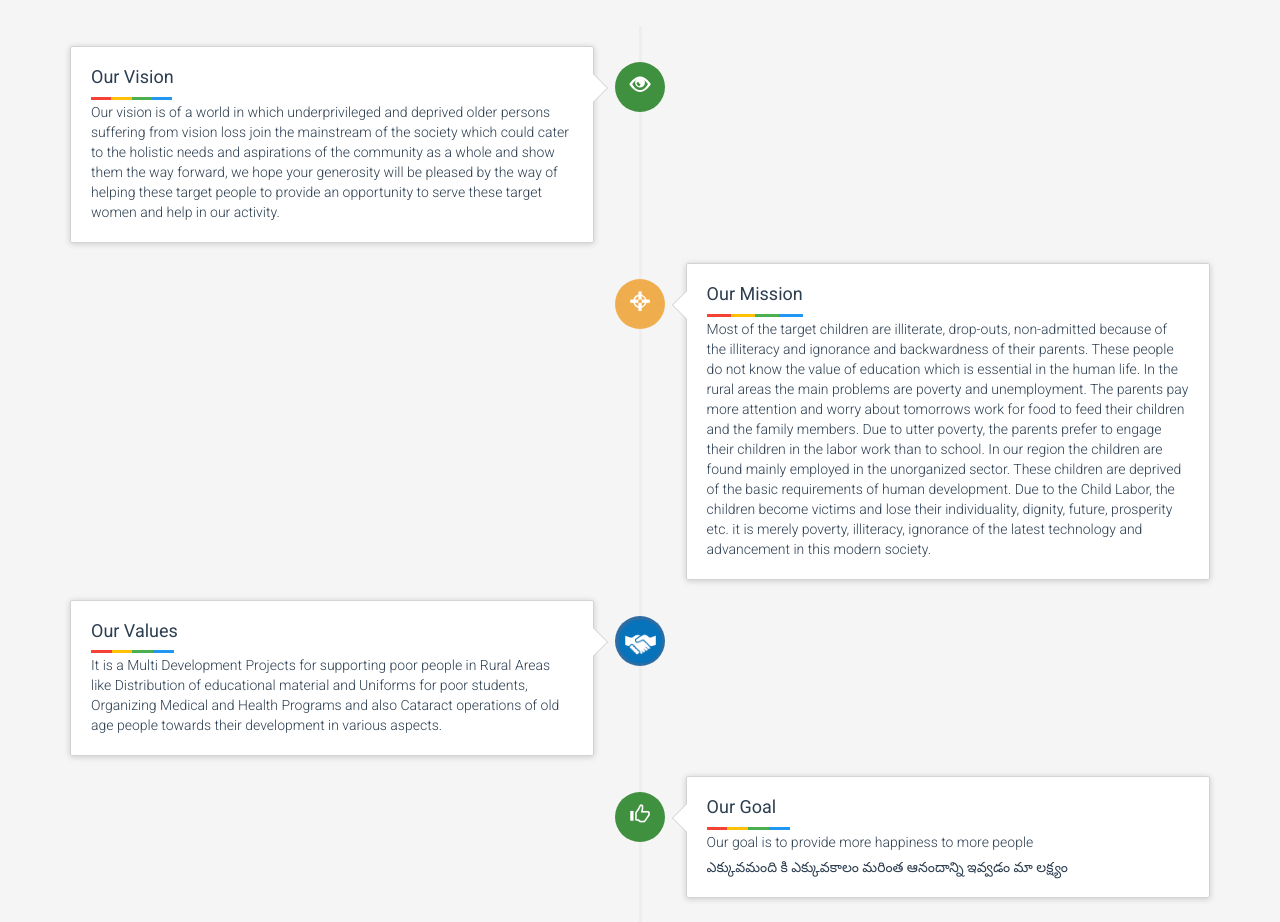
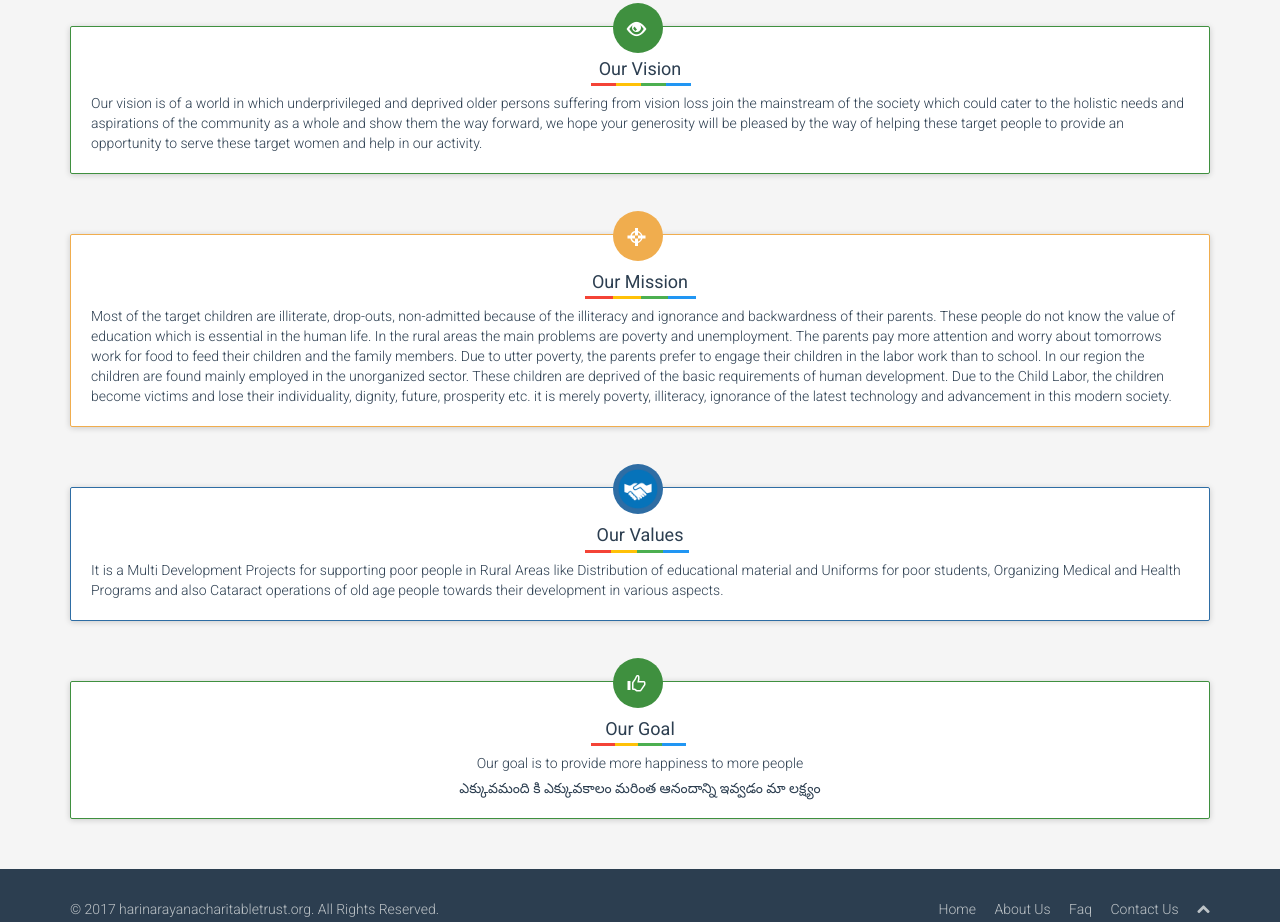
Before and after one commit to hnctrust/hnctrust.github.io, a plain HTML site: page index.html in a window 1280 px wide. Shown: the part 819-1741 px from the top of the page. Drawn offline with Linux system fonts and the light colour scheme.

Commit message:
Revamed Home Page

```diff
--- a/index.html
+++ b/index.html
@@ -22,6 +22,31 @@
     <link rel="apple-touch-icon-precomposed" sizes="72x72" href="images/ico/apple-touch-icon-72-precomposed.png">
     <link rel="apple-touch-icon-precomposed" href="images/ico/apple-touch-icon-57-precomposed.png">
     <link href="https://fonts.googleapis.com/css?family=Berkshire+Swash|Handlee" rel="stylesheet">
+    <style>
+    .timeline-panel {
+    width: 100%;
+    float: left;
+    border: 1px solid #d4d4d4;
+    border-radius: 2px;
+    padding: 20px;
+    position: relative;
+    -webkit-box-shadow: 0 1px 6px rgba(0, 0, 0, 0.175);
+    box-shadow: 0 1px 6px rgba(0, 0, 0, 0.175);
+    }
+
+    /* u {
+      text-decoration: underline;
+      font-weight: bold;
+    } */
+
+    .circle
+  {
+    border-radius: 50%;
+    width: 50px;
+    height: 50px;
+  }
+
+    </style>
 </head><!--/head-->
 <body>
     <header class="navbar navbar-inverse navbar-fixed-top wet-asphalt" role="banner">
@@ -129,8 +154,7 @@
 
     <section id="terms" class="container" >
       <div class="center">
-        <!-- <h2>Welcome to <span style="font-family: 'Berkshire Swash', cursive;color:#e97c17">Harinarayana Charitable Trust</span></h2> -->
-        <h2>Welcome to <span style="font-family: 'Berkshire Swash', cursive;">Harinarayana Charitable Trust</span></h2>
+        <h2>Welcome to <span style="">Harinarayana Charitable Trust</span></h2>
       </div>
       <hr>
       <p>Hari Narayana Charitable Trust (HNCT) is a Social Welfare Organization since 2015, has been working towards for the upliftment of the poor, down trodden, and under privileged in the society irrespective of caste. organizing various social service activities as in the fields of Education, Vocational or Skill Development Training, Health, Sanitation, Agricultural Development, Environmental issues, Human Rights issues inclusive of the Child Rights, Women’s rights, Dalit or Downtrodden People’s Rights, Different kinds of the Self-Employment and Self-Development and many other Development Activities for the welfare and development of the poor and needy people who are belonging to the social economic backward sections.
@@ -138,124 +162,96 @@
 
         <p>&nbsp;</p>
 
-        <ul class="timeline">
-          <li>
-            <div class="timeline-badge success"><i class="glyphicon glyphicon-eye-open"></i></div>
-            <div class="timeline-panel" style="background:#fff">
+        <div class="timeline-panel" style="background:#fff;border: 0.5px solid #3f903f">
           <div class="timeline-heading">
-                <h4 class="timeline-title">Our Vision</h4>
+            <!-- <i class="glyphicon glyphicon-eye-open"></i> -->
+            <div class="circle" style="background-color:#3f903f;margin-left:47.5%;margin-top:-4%">
+              <i class="glyphicon glyphicon-eye-open" style="color:#FFF;padding:30%;font-size:large"></i>
+            </div>
+            <h4 class="timeline-title" style="text-align:center;margin-top:0.5%;">Our Vision</h4>
+            <div style="text-align:center;margin-top:-0.5%;margin-left:45.5%">
               <section style="padding:1.5px 0 !important;width:4.2%;float:left;background:#F44336;"></section>
                 <section style="padding:1.5px 0 !important;width:4.2%;float:left;background:#FFC107"></section>
                 <section style="padding:1.5px 0 !important;width:4.2%;float:left;background:#4CAF50"></section>
                 <section style="padding:1.5px 0 !important;width:4.2%;float:left;background:#2196F3"></section>
             </div>
+          </div>
           <div class="timeline-body">
-                <p style="font-size:0px">&nbsp;</p>
+            <p style="font-size:0px;">&nbsp;</p><p style="font-size:0px;">&nbsp;</p>
             <p>Our vision is of a world in which underprivileged and deprived older persons suffering from vision loss join the mainstream of the society which could cater to the holistic needs and aspirations of the community as a whole and show them the way forward, we hope your generosity will be pleased by the way of helping these target people to provide an opportunity to serve these target women and help in our activity.</p>
           </div>
         </div>
-          </li>
-          <li class="timeline-inverted">
-            <div class="timeline-badge warning"><i class="glyphicon glyphicon-screenshot"></i></div>
-            <div class="timeline-panel" style="background:#fff">
+
+          <p>&nbsp;</p>
+            <p>&nbsp;</p>
+
+        <div class="timeline-panel" style="background:#fff;border: 0.5px solid #f0ad4e">
           <div class="timeline-heading">
-                <h4 class="timeline-title">Our Mission</h4>
-                <section style="padding:1.5px 0 !important;width:5%;float:left;background:#F44336;"></section>
-                <section style="padding:1.5px 0 !important;width:5%;float:left;background:#FFC107"></section>
-                <section style="padding:1.5px 0 !important;width:5%;float:left;background:#4CAF50"></section>
-                <section style="padding:1.5px 0 !important;width:5%;float:left;background:#2196F3"></section>
+            <!-- <i class="glyphicon glyphicon-eye-open"></i> -->
+            <div class="circle" style="background-color:#f0ad4e;margin-left:47.5%;margin-top:-4%">
+              <i class="glyphicon glyphicon-screenshot" style="color:#FFF;padding:30%;font-size:large"></i>
+            </div>
+            <h4 class="timeline-title" style="text-align:center;margin-top:1%;">Our Mission</h4>
+            <div style="text-align:center;margin-top:-0.5%;margin-left:45%">
+              <section style="padding:1.5px 0 !important;width:4.6%;float:left;background:#F44336;"></section>
+                <section style="padding:1.5px 0 !important;width:4.6%;float:left;background:#FFC107"></section>
+                <section style="padding:1.5px 0 !important;width:4.6%;float:left;background:#4CAF50"></section>
+                <section style="padding:1.5px 0 !important;width:4.6%;float:left;background:#2196F3"></section>
+            </div>
           </div>
           <div class="timeline-body">
-                <p style="font-size:0px">&nbsp;</p>
+            <p style="font-size:0px;">&nbsp;</p><p style="font-size:0px;">&nbsp;</p>
             <p>Most of the target children are illiterate, drop-outs, non-admitted because of the illiteracy and ignorance and backwardness of their parents. These people do not know the value of education which is essential in the human life. In the rural areas the main problems are poverty and unemployment. The parents pay more attention and worry about tomorrows work for food to feed their children and the family members. Due to utter poverty, the parents prefer to engage their children in the labor work than to school. In our region the children are found mainly employed in the unorganized sector. These children are deprived of the basic requirements of human development. Due to the Child Labor, the children become victims and lose their individuality, dignity, future, prosperity etc. it is merely poverty, illiteracy, ignorance of the latest technology and advancement in this modern society.</p>
           </div>
         </div>
-          </li>
-          <li>
-            <div class="timeline-badge primary">
-              <!-- <i class="glyphicon glyphicon-credit-card"></i> -->
-              <img src="images/icon-values.png" width="45px"/>
+
+        <p>&nbsp;</p>
+          <p>&nbsp;</p>
+
+        <div class="timeline-panel" style="background:#fff;border: 0.5px solid #2e6da4">
+          <div class="timeline-heading">
+            <div class="circle" style="background-color:#2e6da4;margin-left:47.5%;margin-top:-4%">
+              <img src="images/icon-values.png" width="50px" style="color:#FFF;padding:10%;font-size:large"/>
             </div>
-            <div class="timeline-panel" style="background:#fff">
-              <div class="timeline-heading">
-                <h4 class="timeline-title">Our Values</h4>
+            <h4 class="timeline-title" style="text-align:center;margin-top:1%;">Our Values</h4>
+            <div style="text-align:center;margin-top:-0.5%;margin-left:45%">
               <section style="padding:1.5px 0 !important;width:4.3%;float:left;background:#F44336;"></section>
                 <section style="padding:1.5px 0 !important;width:4.3%;float:left;background:#FFC107"></section>
                 <section style="padding:1.5px 0 !important;width:4.3%;float:left;background:#4CAF50"></section>
                 <section style="padding:1.5px 0 !important;width:4.3%;float:left;background:#2196F3"></section>
             </div>
+          </div>
           <div class="timeline-body">
-                <p style="font-size:0px">&nbsp;</p>
+            <p style="font-size:0px;">&nbsp;</p><p style="font-size:0px;">&nbsp;</p>
             <p>It is a Multi Development Projects for supporting poor people in Rural Areas like Distribution of educational material and Uniforms for poor students, Organizing Medical and Health Programs and also Cataract operations of old age people towards their development in various aspects.</p>
           </div>
         </div>
-          </li>
-          <li class="timeline-inverted">
-            <div class="timeline-badge success"><i class="glyphicon glyphicon-thumbs-up"></i></div>
-            <div class="timeline-panel" style="background:#fff">
+
+        <p>&nbsp;</p>
+          <p>&nbsp;</p>
+
+      <div class="timeline-panel" style="background:#fff;border: 0.5px solid #3f903f">
         <div class="timeline-heading">
-                <h4 class="timeline-title">Our Goal</h4>
-                <section style="padding:1.5px 0 !important;width:4.3%;float:left;background:#F44336;"></section>
-                <section style="padding:1.5px 0 !important;width:4.3%;float:left;background:#FFC107"></section>
-                <section style="padding:1.5px 0 !important;width:4.3%;float:left;background:#4CAF50"></section>
-                <section style="padding:1.5px 0 !important;width:4.3%;float:left;background:#2196F3"></section>
+          <div class="circle" style="background-color:#3f903f;margin-left:47.5%;margin-top:-4%">
+            <i class="glyphicon glyphicon-thumbs-up" style="color:#FFF;padding:30%;font-size:large"></i>
           </div>
-              <div class="timeline-body">
-                <p style="font-size:0px">&nbsp;</p>
-              <!-- <blockquote> -->
-              <!-- <p>మన లక్ష్యo ఎక్కువ మoది ప్రజల కు మరిoత సoతోషాన్ని ఇవ్వడమే</p> -->
+          <h4 class="timeline-title" style="text-align:center;margin-top:1%;">Our Goal</h4>
+          <div style="text-align:center;margin-top:-0.5%;margin-left:45.5%">
+            <section style="padding:1.5px 0 !important;width:4%;float:left;background:#F44336;"></section>
+            <section style="padding:1.5px 0 !important;width:4%;float:left;background:#FFC107"></section>
+            <section style="padding:1.5px 0 !important;width:4%;float:left;background:#4CAF50"></section>
+            <section style="padding:1.5px 0 !important;width:4%;float:left;background:#2196F3"></section>
+          </div>
+        </div>
+        <div class="timeline-body" style="text-align:center">
+          <p style="font-size:0px;">&nbsp;</p><p style="font-size:0px;">&nbsp;</p>
           <p>Our goal is to provide more happiness to more people</p>
           <p>ఎక్కువమంది కి ఎక్కువకాలం మరింత ఆనందాన్ని ఇవ్వడం మా లక్ష్యం</p>
-              <!-- <small>Harinarayana Swamy</small> -->
-              <!-- </blockquote> -->
-            </div>
-            </div>
-          </li>
-        </ul>
-    </section><!--/#terms-->
-
-    <!-- <section id="career" class="container">
-      <div class="center">
-        <h2>Welcome to Harinarayana Charitable Trust</h2>
-      </div>
-      <hr>
-      <p>Hari Narayana Charitable Trust (HNCT) is a Social Welfare Organization since 2015, has been working towards for the upliftment of the poor, down trodden, and under privileged in the society irrespective of caste. organizing various social service activities as in the fields of Education, Vocational or Skill Development Training, Health, Sanitation, Agricultural Development, Environmental issues, Human Rights issues inclusive of the Child Rights, Women’s rights, Dalit or Downtrodden People’s Rights, Different kinds of the Self-Employment and Self-Development and many other Development Activities for the welfare and development of the poor and needy people who are belonging to the social economic backward sections.
-      </p>
-
-      <hr>
-      <div class="center">
-        <h2>Our Vision</h2>
-      </div>
-      <p>Our vision is of a world in which underprivileged and deprived older persons suffering from vision loss join the mainstream of the society which could cater to the holistic needs and aspirations of the community as a whole and show them the way forward, we hope your generosity will be pleased by the way of helping these target people to provide an opportunity to serve these target women and help in our activity.</p>
-
-      <hr>
-      <div class="center">
-        <h2>Our Mission</h2>
-      </div>
-      <p>Most of the target children are illiterate, drop-outs, non-admitted because of the illiteracy and ignorance and backwardness of their parents. These people do not know the value of education which is essential in the human life. In the rural areas the main problems are poverty and unemployment. The parents pay more attention and worry about tomorrows work for food to feed their children and the family members. Due to utter poverty, the parents prefer to engage their children in the labor work than to school. In our region the children are found mainly employed in the unorganized sector. These children are deprived of the basic requirements of human development. Due to the Child Labor, the children become victims and lose their individuality, dignity, future, prosperity etc. it is merely poverty, illiteracy, ignorance of the latest technology and advancement in this modern society.</p>
-      <hr>
-      <div class="center">
-        <h2>Our Values</h2>
-      </div>
-      <p>It is a Multi Development Projects for supporting poor people in Rural Areas like Distribution of educational material and Uniforms for poor students, Organizing Medical and Health Programs and also Cataract operations of old age people towards their development in various aspects.</p>
-<hr>
-              <div class="row">
-                  <div class="col-lg-12">
-                      <div class="row">
-                          <div class="col-md-12">
-                              <blockquote>
-                                  <p>మన లక్ష్యo ఎక్కువ మoది ప్రజలు ku మరిoత సoతోషాన్ని ఇచ్చివ్వడమే</p>
-                                  <small>Harinarayana Swamy</small>
-                              </blockquote>
-                          </div>
-
-                      </div>
         </div>
       </div>
 
 
-    </section> -->
-    <!-- /Career -->
+    </section>
 
     <footer id="footer" class="midnight-blue">
         <div class="container">
```
Lines whose indentation alone changed are shown as unchanged.
